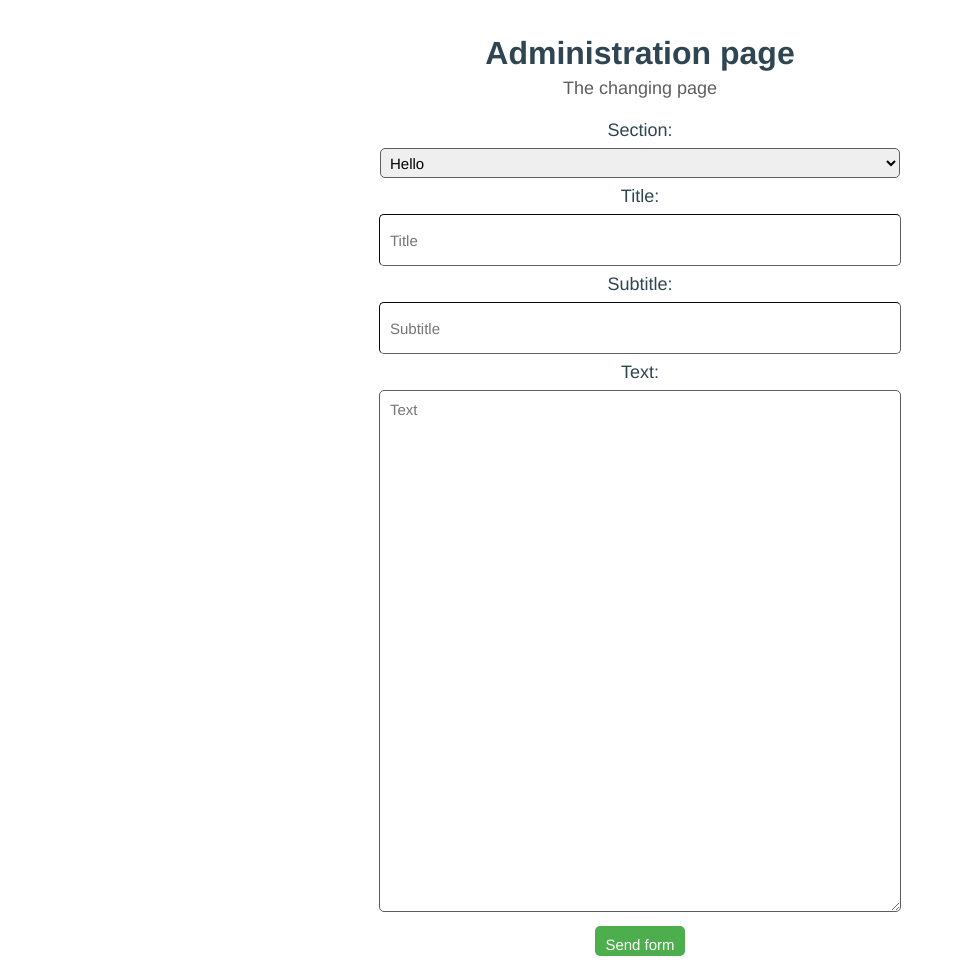
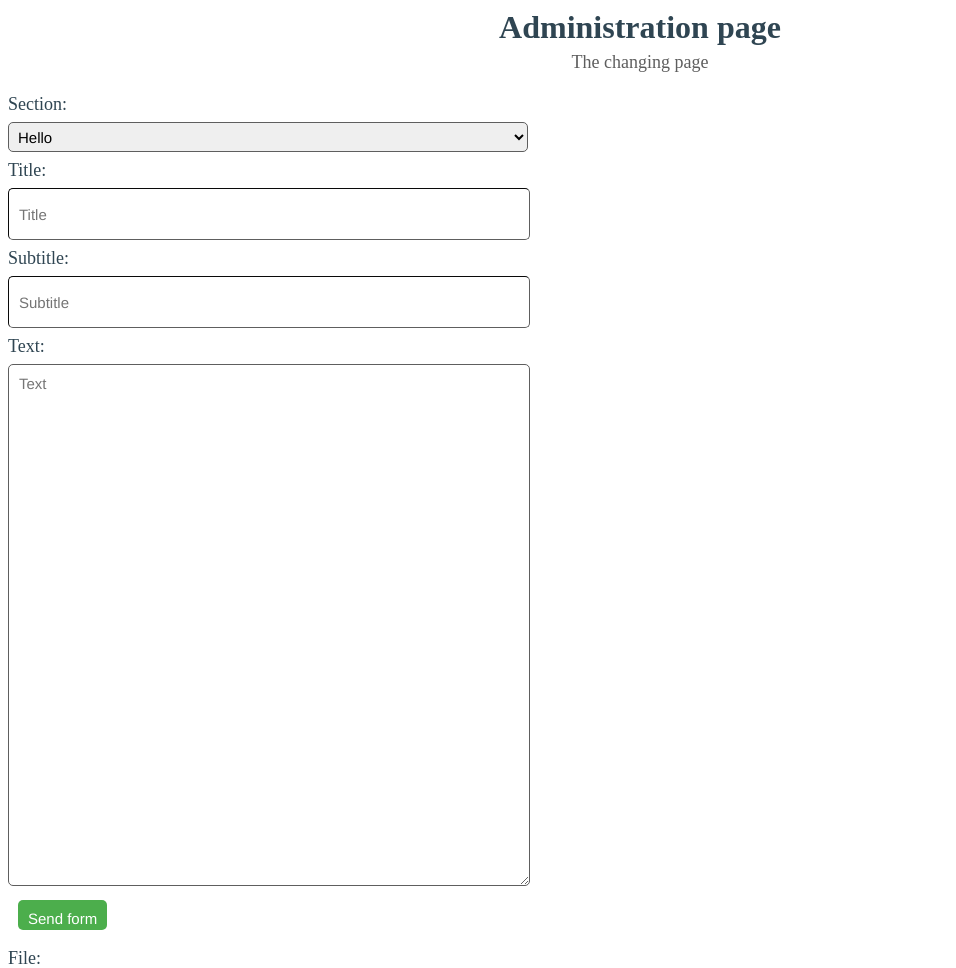
Before and after one commit to tasabina/okflowers, a PHP site: page /admin.php in a window 1280 px wide. Shown: the top 968 px of the page, without its empty margins (0-956 px from the left). Run offline with PHP 8.4, Linux system fonts and the light colour scheme.

Commit message:
Update admin.php

```diff
--- a/site/admin.php
+++ b/site/admin.php
@@ -1,26 +1,16 @@
 <!DOCTYPE html>
-
 <html>
-
 	<head>
-
 		<meta charset="utf-8" />
-
 		<meta name="viewport" content="width=device-width, initial-scale=1.0">
 		<link rel="stylesheet" type="text/css" href="admin_page.css" />
-
 		<title>Okflowers</title>
-
-	<!-- Fonts -->
-
 	</head>
-
- <div class="container">
+	<body>
 		<header>
 			<h1>Administration page</h1>
 			<p>The changing page</p>
 		</header>
-
 		<main>
 			<div>
 				<form action="admin/action_update.php" method="post" enctype="multipart/form-data">
@@ -59,9 +49,7 @@
 				</div>
 				</form>
 			</div>
-
 			<div class="upload">
-
 				<form action="data/get_image.php" method="POST" enctype="multipart/form-data" id="uploadImage">
 				<div>
 					<label for="image">File:</label>
@@ -73,10 +61,7 @@
 					<input type="submit" name="image" id="image" value="Upload" class="btn"/>
 				</div>
 				</form>
-
 			</div>
-
-
 			<div>
 			<?php
 				$dir = "data\img";
@@ -88,17 +73,7 @@
 			</div>
 		</main>
 		<footer>
-         <div>
-         </div>
-         <div>
-             11122
-         </div>
-         <div>
-         </div>
+			<div>2017</div>
 		</footer>
-</div>
-
-
 	</body>
-
 </html>
```
Lines whose indentation alone changed are shown as unchanged.
